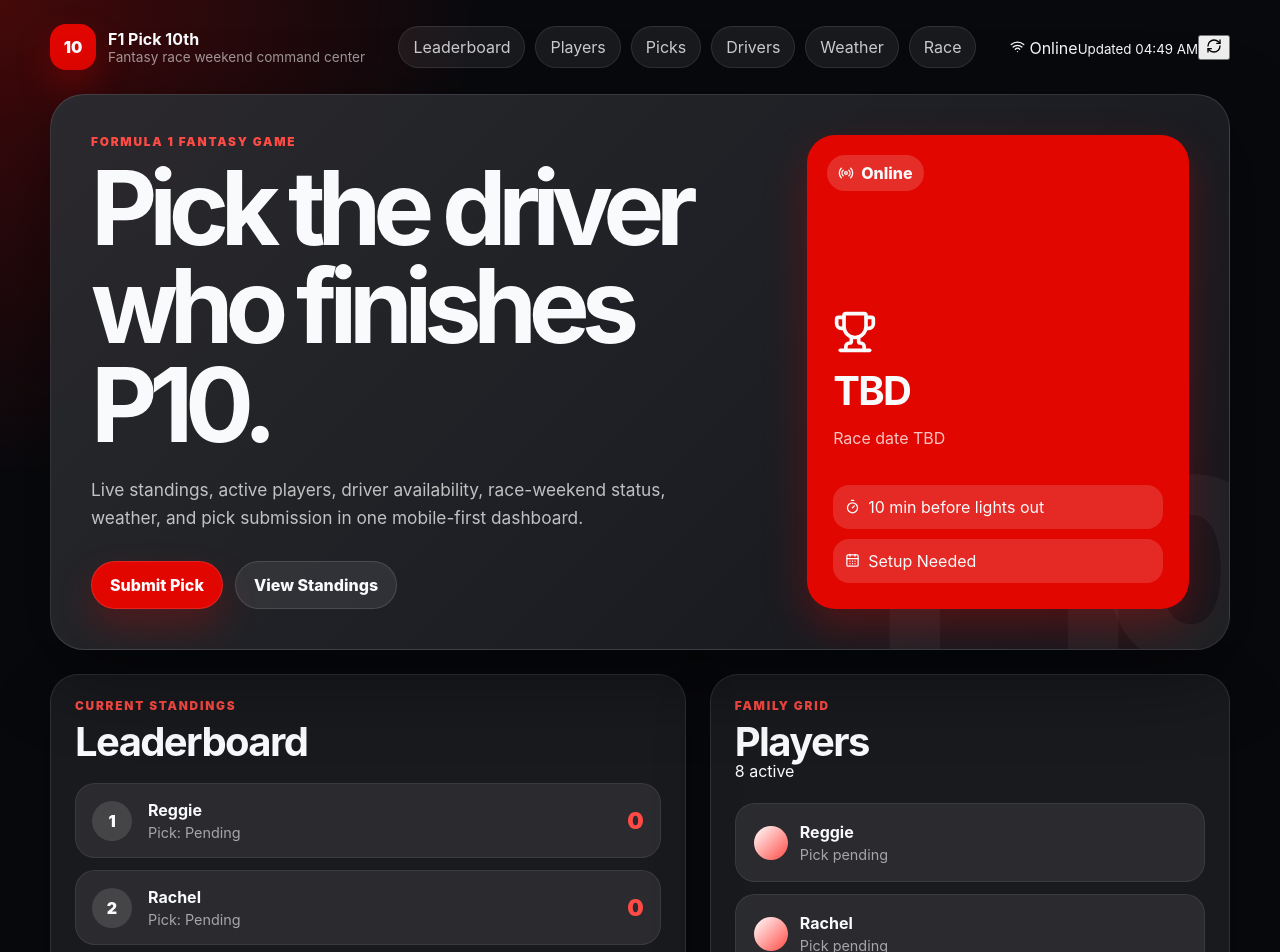
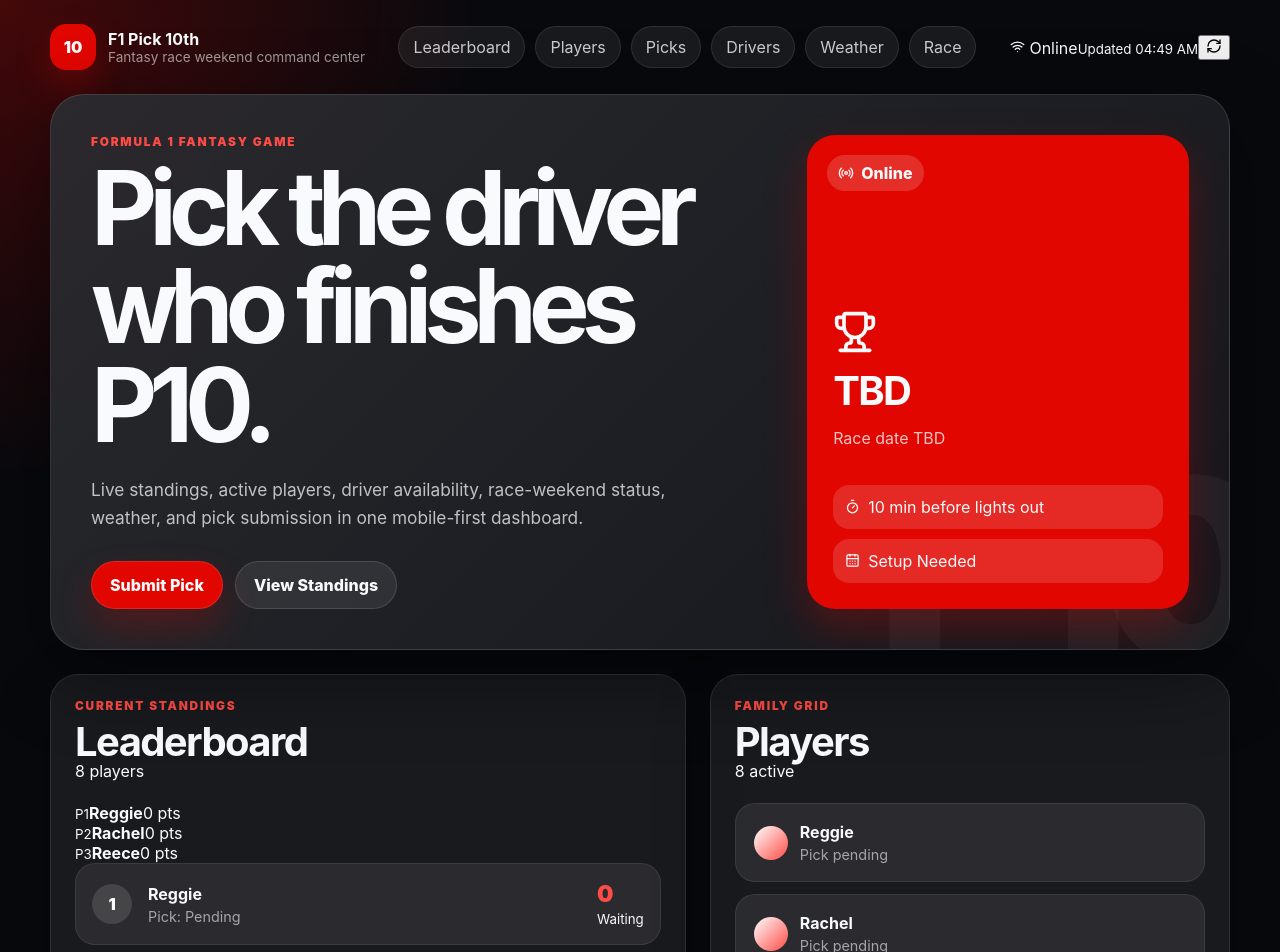
Before and after one commit to Lechefrio/Terminal---New-Terminal, a React (Vite) app in the folder f1-pick-10th-v2/: page / in a window 1280 px wide. Shown: the top 952 px of the page. Built offline with nearby package versions, Linux system fonts and the light colour scheme; no server answers.

Commit message:
Polish leaderboard with podium and full player fallback

```diff
--- a/f1-pick-10th-v2/src/components/Leaderboard.jsx
+++ b/f1-pick-10th-v2/src/components/Leaderboard.jsx
@@ -1,26 +1,49 @@
-export default function Leaderboard({ rows }) {
-  const data = rows?.length ? rows : [
-    { player: "Reggie", pick: "Pending", points: 0 },
-    { player: "Rachel", pick: "Pending", points: 0 },
-    { player: "Reece", pick: "Pending", points: 0 },
-    { player: "Rooney", pick: "Pending", points: 0 },
-  ];
+const fallbackRows = [
+  { player: "Reggie", pick: "Pending", points: 0, status: "Waiting" },
+  { player: "Rachel", pick: "Pending", points: 0, status: "Waiting" },
+  { player: "Reece", pick: "Pending", points: 0, status: "Waiting" },
+  { player: "Rooney", pick: "Pending", points: 0, status: "Waiting" },
+  { player: "Tyler", pick: "Pending", points: 0, status: "Waiting" },
+  { player: "Abby", pick: "Pending", points: 0, status: "Waiting" },
+  { player: "Abbigail", pick: "Pending", points: 0, status: "Waiting" },
+  { player: "Josie", pick: "Pending", points: 0, status: "Waiting" },
+];
+
+export default function Leaderboard({ rows = [] }) {
+  const data = rows.length ? rows : fallbackRows;
 
   return (
     <section className="panel leaderboard-panel" id="leaderboard">
-      <div className="panel-header">
-        <p className="eyebrow">Current Standings</p>
-        <h2>Leaderboard</h2>
+      <div className="panel-header split-header">
+        <div>
+          <p className="eyebrow">Current Standings</p>
+          <h2>Leaderboard</h2>
+        </div>
+        <span className="soft-pill">{data.length} players</span>
       </div>
+
+      <div className="podium-strip">
+        {data.slice(0, 3).map((row, index) => (
+          <article className={`podium-card podium-${index + 1}`} key={`${row.player || row.name}-podium-${index}`}>
+            <small>P{index + 1}</small>
+            <strong>{row.player || row.name || "Player"}</strong>
+            <span>{row.points ?? row.score ?? 0} pts</span>
+          </article>
+        ))}
+      </div>
+
       <div className="leaderboard-list">
         {data.map((row, index) => (
           <article className="leaderboard-row" key={`${row.player || row.name}-${index}`}>
-            <div className="rank">{index + 1}</div>
+            <div className="rank">{row.rank || index + 1}</div>
             <div className="leaderboard-name">
               <strong>{row.player || row.name || "Player"}</strong>
               <span>{row.pick ? `Pick: ${row.pick}` : "Pick pending"}</span>
             </div>
-            <div className="points">{row.points ?? row.score ?? 0}</div>
+            <div className="leaderboard-meta">
+              <div className="points">{row.points ?? row.score ?? 0}</div>
+              <small>{row.status || "Pending"}</small>
+            </div>
           </article>
         ))}
       </div>
```
